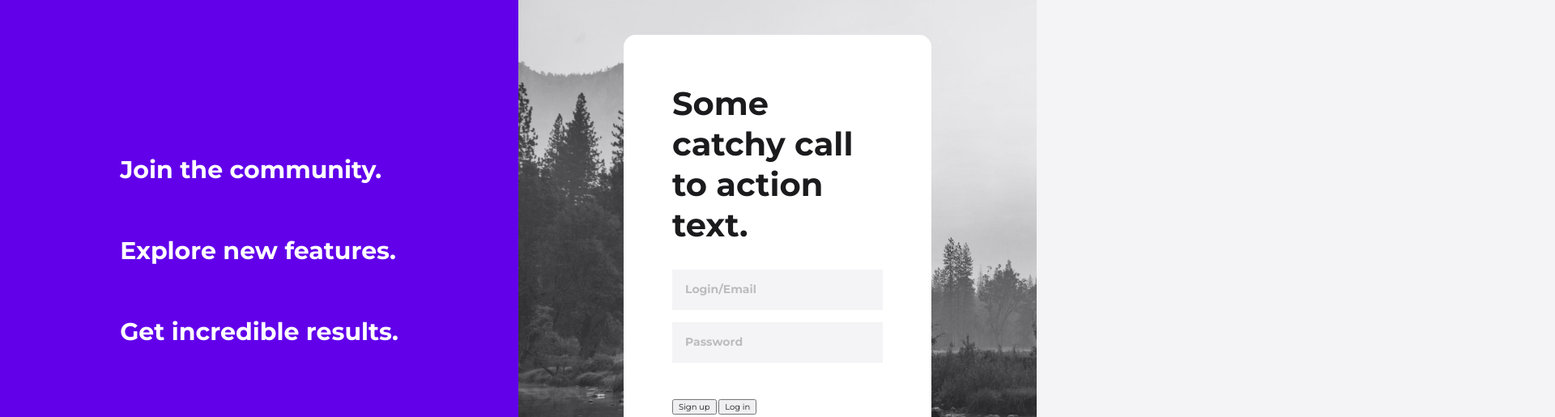
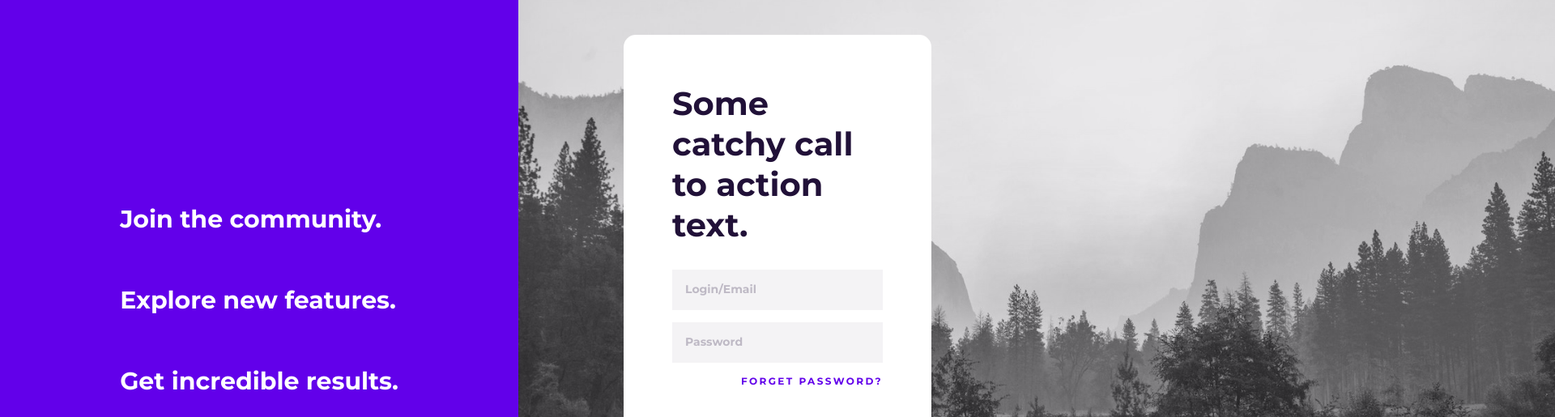
Before and after one commit to Radoogle/signup-page, a plain HTML site: page index.html in a window 1280 px wide. Shown: the part 87-602 px from the top of the page at 81% size, 1920 px wide, since content can reach past the window. Drawn offline with Linux system fonts and the light colour scheme.

Commit message:
almost done

```diff
--- a/CSS/components.css
+++ b/CSS/components.css
@@ -51,11 +51,10 @@
 .main {
   background-color: var(--bg-primary);
   min-height:       calc(100vh - 10rem);
+  position: relative;
 }
 
-.left {
-  background-color: var(--bg-thirdly);
-}
+.left             { background-color: var(--bg-thirdly); }
 
 .promo            { margin-bottom: 6rem; }
 
@@ -65,23 +64,30 @@
 
 .promo__text      { color: var(--thirdly-font-color); }
 
-.right {
-  background:     transparent url('../assets/bailey-zindel-396398-unsplash.jpg') 0% 0% no-repeat padding-box;
-  mix-blend-mode: luminosity;
-  background-size: cover;
-  padding:        13rem;
-  /* isolation: isolate; */
+.right            { padding: 13rem; }
+
+.right::before {
+  content:          "";
+  background-image: url('../assets/bailey-zindel-396398-unsplash.jpg');
+  background-repeat: no-repeat;
+  mix-blend-mode:   luminosity;
+  background-size:  cover;
+  width:            100%;
+  height:           100%;
+  position:         absolute;
+  top:              0;
+  left:             50%;
+  bottom:           10rem;
 }
-
-/* .form-container { isolation: isolate; } */
 
 .form-container {
   background-color: var(--bg-secondary);
   border-radius:    1.5rem;
   padding:          6rem;
+  z-index:          1;
 }
 
-.input-field {
+.form__input-field {
   height:           5rem;
   width:            100%;
   background-color: var(--bg-primary);
@@ -90,20 +96,13 @@
   outline:          none;
   margin-bottom:    1.5rem;
   font-size:        1.4rem;
-  mix-blend-mode: normal;
 }
 
-.input-field:last-of-type {
-  margin-bottom: 1rem;
-}
+.form__input-field:last-of-type { margin-bottom: 1rem; }
 
-.input-field:focus {
-  border-bottom-color: var(--bg-thirdly);
-  /* mix-blend-mode: normal; */
-  /* isolation: isolate; */
-}
+.form__input-field:focus        { border-bottom-color: var(--bg-thirdly); }
 
-.input-field::placeholder {
+.form__input-field::placeholder {
   font-size:    1.4rem;
   font-weight:  bold;
   line-height:  1.8rem;
@@ -111,6 +110,46 @@
   color:        var(--primary-font-color);
   padding:      1.6rem 1.4rem;
 }
+
+.form__forget-password {
+  text-align: right;
+  margin: 0 0 3rem 0;
+  padding: 0;
+}
+
+.form__forget-password-link {
+  text-transform: uppercase;
+  font-size: 1.2rem;
+  letter-spacing: .24rem;
+  line-height: 1.5rem;
+  font-weight: bold;
+  color: var(--secondary-font-color);
+}
+
+.btn {
+  width:              100%;
+  height:             5rem;
+  border:             .2rem solid var(--secondary-font-color);
+  border-radius:      2.4rem;
+  font-size:          1.2rem;
+  font-weight:        bold;
+  line-height:        1.5rem;
+  letter-spacing:     .24rem;
+  text-transform:     uppercase;
+  text-align:         center;
+  vertical-align:     middle;
+}
+
+.signup-btn {
+  background-color:   var(--secondary-font-color);
+  color:              var(--thirdly-font-color);
+}
+
+.login-btn {
+  background-color: var(--bg-secondary);
+  color:              var(--secondary-font-color);
+}
+
 
 
   /* .contact-info,
--- a/index.html
+++ b/index.html
@@ -17,7 +17,7 @@
 
     <header class="header">
       <div class="logo">
-        <a href="#">
+        <a href="index.html">
           <img src="assets/logo_50.svg" alt="logo image">
         </a>
       </div>
@@ -46,15 +46,13 @@
           Some catchy call to action text.
         </h1>
         <form>
-          <input type="email" placeholder="Login/Email" class="input-field" required>
-          <input type="password" placeholder="Password" class="input-field" required>
-          <div>
-            <p class="forget-password">
-              <a href="#"></a>
-            </p>
+          <input type="email" id="email" name="email" placeholder="Login/Email" class="form__input-field" required>
+          <input type="password" id="password" name="password" placeholder="Password" class="form__input-field" required>
+          <div class="form__forget-password">
+              <a href="#" class="form__forget-password-link">Forget password?</a>
           </div>
-          <input type="submit" value="Sign up" class="btn submit-btn signup">
-          <input type="submit" value="Log in" class="btn submit-btn login">
+          <input type="submit" value="Sign up" class="btn signup-btn">
+          <input type="submit" value="Log in" class="btn login-btn">
       </form>
       </div>
     </section>
```
